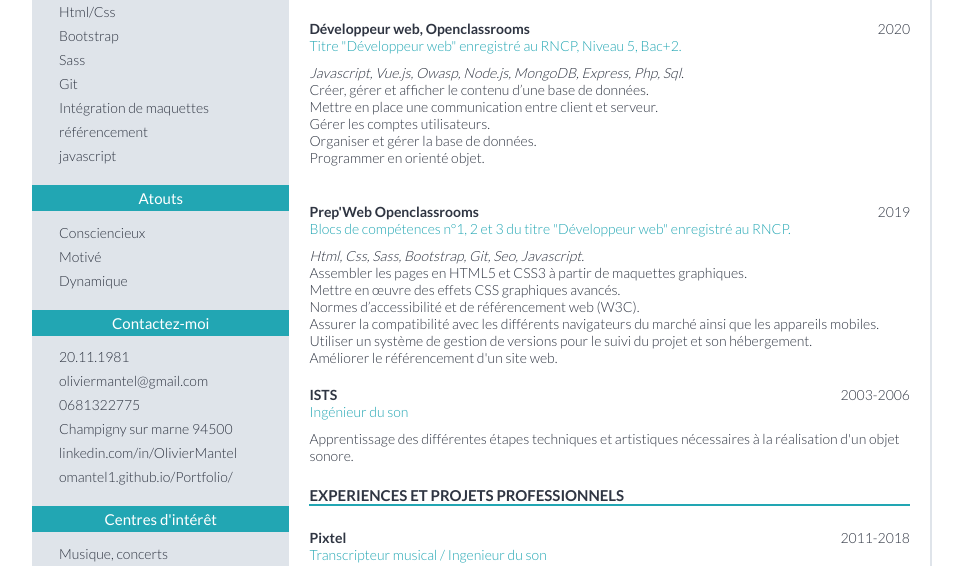
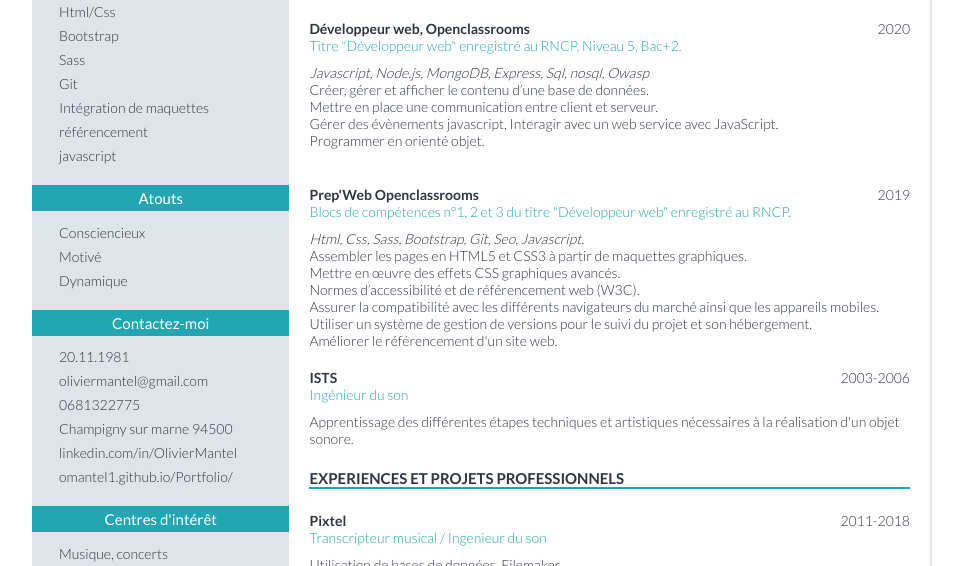
Before and after one commit to OMantel1/Cv-Olivier-Mantel, a plain HTML site: page index.html in a window 1280 px wide. Shown: the part 194-760 px from the top of the page, without its empty margins (158-1121 px from the left). Drawn offline with Linux system fonts and the light colour scheme.

Commit message:
modification texte paracours

```diff
--- a/index.html
+++ b/index.html
@@ -90,11 +90,10 @@
                         <p>2020</p>
                     </div>
                     <h4>Titre "Développeur web" enregistré au RNCP, Niveau 5, Bac+2.</h4>
-                    <p><i>Javascript, Vue.js, Owasp, Node.js, MongoDB, Express, Php, Sql.</i></p>
+                    <p><i>Javascript, Node.js, MongoDB, Express, Sql, nosql, Owasp</i></p>
                     <p>Créer, gérer et afficher le contenu d’une base de données.<br>
                         Mettre en place une communication entre client et serveur.<br>
-                        Gérer les comptes utilisateurs.<br>
-                        Organiser et gérer la base de données.<br>
+                        Gérer des évènements javascript, Interagir avec un web service avec JavaScript.<br>
                         Programmer en orienté objet.<br>
                         <br>
                     </p>
```
